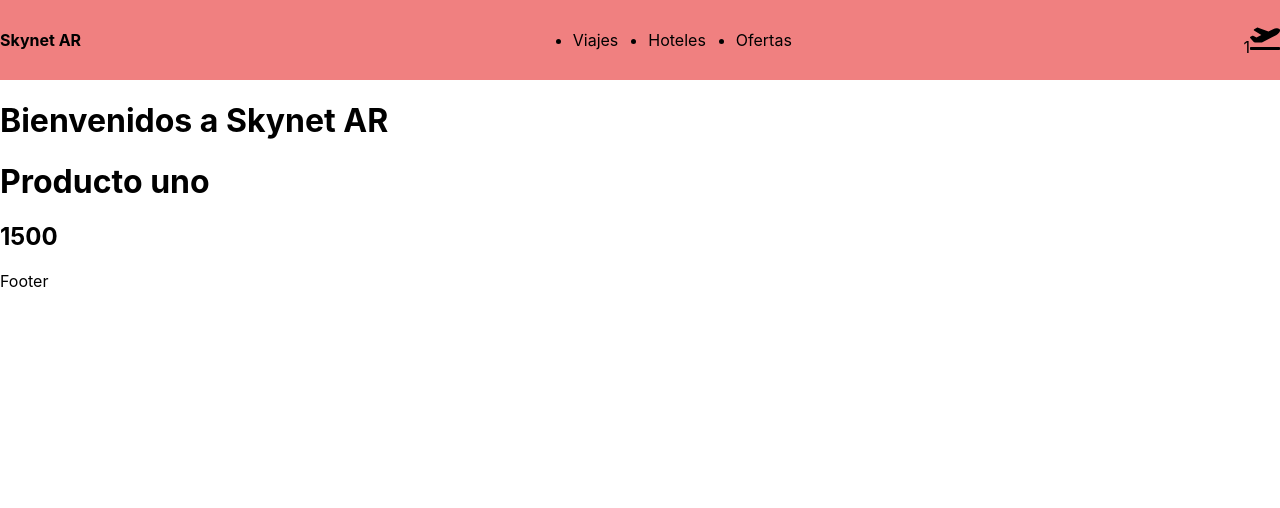
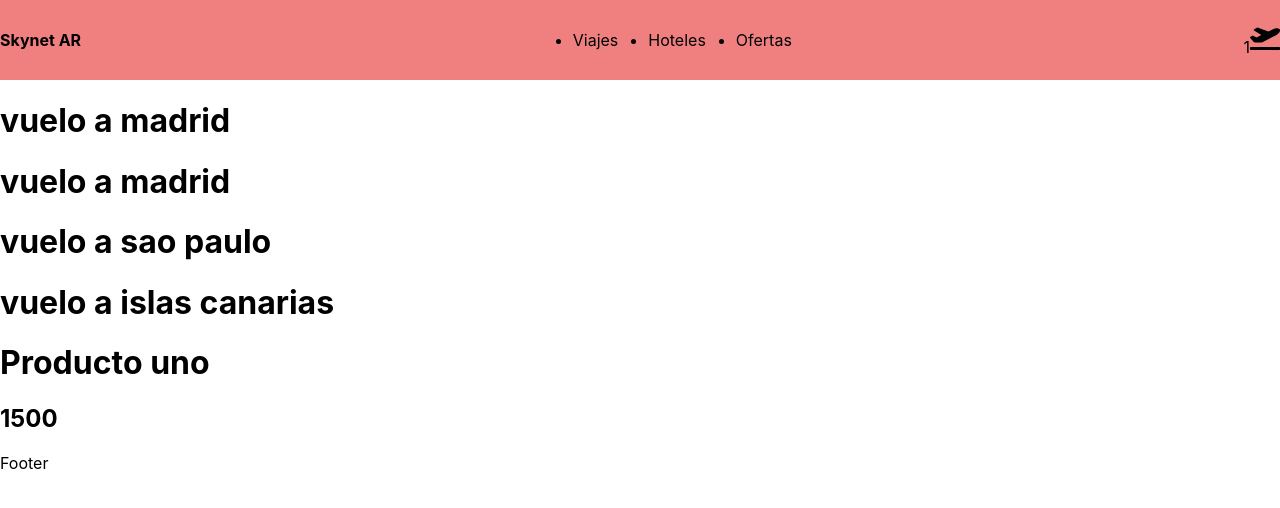
Before and after one commit to mauroguzman22/preentregareactjs-mauroguzman, a React (Create React App) app: page / in a window 1280 px wide. Shown: the top 508 px of the page. Built offline with nearby package versions, Linux system fonts and the light colour scheme.

Commit message:
sschanges

```diff
--- a/src/App.js
+++ b/src/App.js
@@ -1,14 +1,21 @@
 import { Footer } from "./Components/Footer/Footer.jsx";
+import ItemCount from "./Components/itemCount/ItemCount.jsx";
 import { ItemListContainer } from "./Components/ItemListContainer/ItemListContainer.jsx";
 import { Navbar } from "./Components/Navbar/Navbar.jsx";
 import { ProductCard } from "./Components/ProductCard/ProductCard.jsx";
 
 function App() {
+
+  const onAdd = ( cantidad) => {
+    console.log (`se agrego al carrito ${cantidad} elemtos`)
+  }
+
   return (
     <div>
       <Navbar />
-      <ItemListContainer greeting="Bienvenidos a Skynet AR"/>
+      <ItemListContainer/>
       <ProductCard tittle={"Producto uno"} price={1500} />
+     {/*  <ItemCount stock={5} initial={1} onAdd= {onAdd}/> */}
       <Footer />
     </div>
   );
--- /dev/null
+++ b/src/Components/ItemList/ItemList.jsx
@@ -0,0 +1,13 @@
+import React from "react";
+
+const ItemList = ({ items }) => {
+  return (
+    <div>
+      {items.map((element) => {
+        return <h1> {element.title}</h1>;
+      })}
+    </div>
+  );
+};
+
+export default ItemList;
--- a/src/Components/ItemListContainer/ItemListContainer.jsx
+++ b/src/Components/ItemListContainer/ItemListContainer.jsx
@@ -1,8 +1,30 @@
+import { useState, useEffect } from "react";
+import { products } from "../../productsMock.js";
+import ItemList from "../ItemList/ItemList.jsx";
 
 
+export const ItemListContainer = () => {
+  const [items, setItems] = useState([]);
 
-export const ItemListContainer = ( {greeting} ) => {
+  useEffect(() => {
+    const productList = new Promise((resolve, reject) => {
+      resolve(products);
+    });
+
+    productList
+      .then((res) => {
+        setItems(res);
+      })
+      .catch((error) => {
+        console.log(error);
+      });
+  }, []);
+
+  console.log(items);
+
   return (
-    <div> <h1> {greeting} </h1> </div>
-  )
-}
+    <div>
+      <ItemList items={items} />
+    </div>
+  );
+};
--- /dev/null
+++ b/src/Components/itemCount/ItemCount.jsx
@@ -0,0 +1,30 @@
+import { useState } from "react";
+
+
+const ItemCount = ({ stock, initial, onAdd }) => {
+  const [contador, setContador] = useState(initial);
+
+  const sumar = () => {
+    if (contador < stock) {
+      setContador(contador + 1);
+    }
+  };
+
+  const restar = () => {
+    if (contador > 1) {
+      setContador(contador - 1);
+    }
+  };
+
+  return (
+    <div>
+      <h1>Estoy en el ItemCount</h1>
+      <h2>{contador}</h2>
+      <button onClick={sumar}>Sumar</button>
+      <button onClick={restar}>Restar</button>
+      <button onClick={ () => onAdd (contador)}>Agregar al Carrito</button>
+    </div>
+  );
+};
+
+export default ItemCount;
--- /dev/null
+++ b/src/productsMock.js
@@ -0,0 +1,39 @@
+
+export const products = [
+    {
+        id: 1,
+        title: "vuelo a madrid",
+        price: 150000,
+        description: "Vuelo a Madrid desde Argentina con escala en colombia",
+        category: "Vuelos",
+        img: "https://www.google.com/imgres?imgurl=https%3A%2F%2Fmedia.urgente24.com%2Fp%2F179f1b4309ffa816b445340d046ee1f7%2Fadjuntos%2F319%2Fimagenes%2F002%2F659%2F0002659730%2Fvuelos-baratos.jpeg&imgrefurl=https%3A%2F%2Furgente24.com%2Fviajes%2Fvuelos-baratos-y-como-conseguirlos-simples-pasos-n536215&tbnid=5GZ_j6n0IjYRKM&vet=12ahUKEwiB6-W2iNX9AhVMT7gEHe4iDCIQMygAegUIARC9AQ..i&docid=9ITtQ8rnZ1W1dM&w=902&h=675&q=img%20vuelos&ved=2ahUKEwiB6-W2iNX9AhVMT7gEHe4iDCIQMygAegUIARC9AQ",
+
+    },
+    {
+        id: 2,
+        title: "vuelo a madrid",
+        price: 150000,
+        description: "Vuelo a Madrid desde Argentina con escala en colombia",
+        category: "Vuelos",
+        img: "https://www.google.com/imgres?imgurl=https%3A%2F%2Fmedia.urgente24.com%2Fp%2F179f1b4309ffa816b445340d046ee1f7%2Fadjuntos%2F319%2Fimagenes%2F002%2F659%2F0002659730%2Fvuelos-baratos.jpeg&imgrefurl=https%3A%2F%2Furgente24.com%2Fviajes%2Fvuelos-baratos-y-como-conseguirlos-simples-pasos-n536215&tbnid=5GZ_j6n0IjYRKM&vet=12ahUKEwiB6-W2iNX9AhVMT7gEHe4iDCIQMygAegUIARC9AQ..i&docid=9ITtQ8rnZ1W1dM&w=902&h=675&q=img%20vuelos&ved=2ahUKEwiB6-W2iNX9AhVMT7gEHe4iDCIQMygAegUIARC9AQ",
+
+    },
+    {
+        id: 3,
+        title: "vuelo a sao paulo",
+        price: 150000,
+        description: "Vuelo a Madrid desde Argentina con escala en colombia",
+        category: "Vuelos",
+        img: "https://www.google.com/imgres?imgurl=https%3A%2F%2Fmedia.urgente24.com%2Fp%2F179f1b4309ffa816b445340d046ee1f7%2Fadjuntos%2F319%2Fimagenes%2F002%2F659%2F0002659730%2Fvuelos-baratos.jpeg&imgrefurl=https%3A%2F%2Furgente24.com%2Fviajes%2Fvuelos-baratos-y-como-conseguirlos-simples-pasos-n536215&tbnid=5GZ_j6n0IjYRKM&vet=12ahUKEwiB6-W2iNX9AhVMT7gEHe4iDCIQMygAegUIARC9AQ..i&docid=9ITtQ8rnZ1W1dM&w=902&h=675&q=img%20vuelos&ved=2ahUKEwiB6-W2iNX9AhVMT7gEHe4iDCIQMygAegUIARC9AQ",
+
+    },
+    {
+        id: 4,
+        title: "vuelo a islas canarias",
+        price: 150000,
+        description: "Vuelo a Madrid desde Argentina con escala en colombia",
+        category: "Vuelos",
+        img: "https://www.google.com/imgres?imgurl=https%3A%2F%2Fmedia.urgente24.com%2Fp%2F179f1b4309ffa816b445340d046ee1f7%2Fadjuntos%2F319%2Fimagenes%2F002%2F659%2F0002659730%2Fvuelos-baratos.jpeg&imgrefurl=https%3A%2F%2Furgente24.com%2Fviajes%2Fvuelos-baratos-y-como-conseguirlos-simples-pasos-n536215&tbnid=5GZ_j6n0IjYRKM&vet=12ahUKEwiB6-W2iNX9AhVMT7gEHe4iDCIQMygAegUIARC9AQ..i&docid=9ITtQ8rnZ1W1dM&w=902&h=675&q=img%20vuelos&ved=2ahUKEwiB6-W2iNX9AhVMT7gEHe4iDCIQMygAegUIARC9AQ",
+
+    }
+]
```
